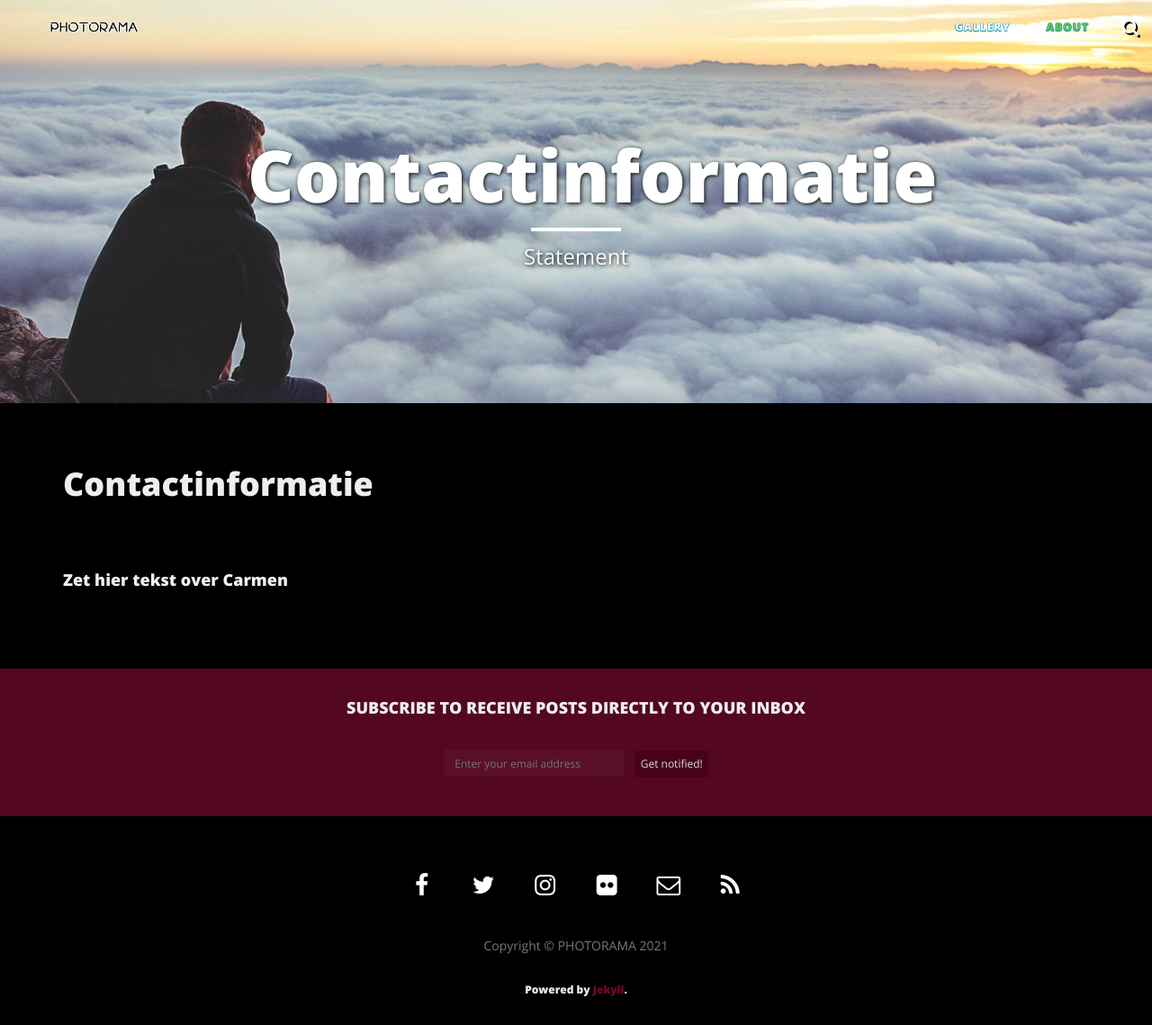
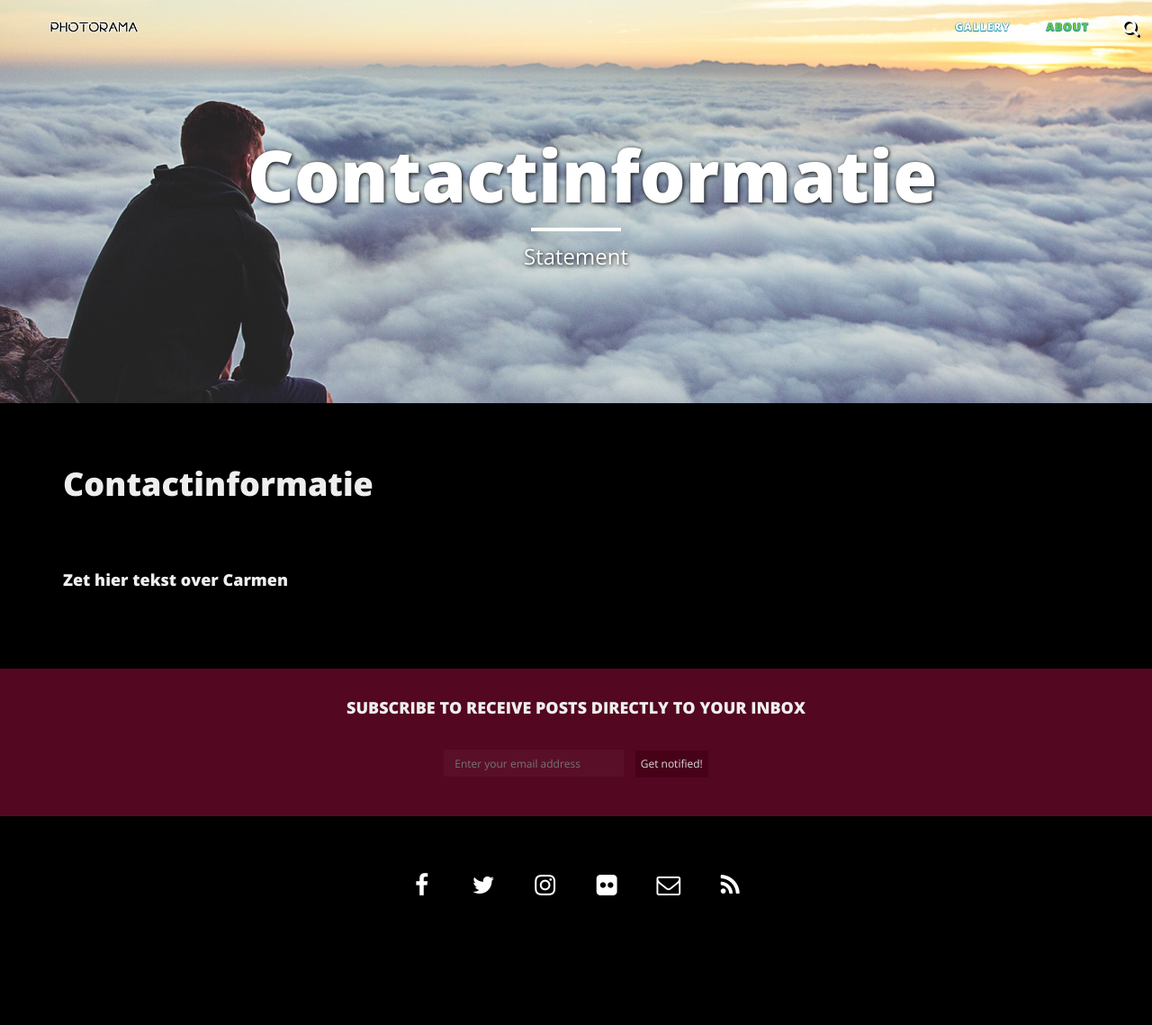
Before and after one commit to Swarly92/CarmenPareras, a Jekyll site: the page built from about/index.html, in a window 1280 px wide. Shown: the whole page at 90% size. Built offline with Jekyll 4.4.1, drawn with Linux system fonts in a browser that asks for light colours; nearby versions of some CDN libraries; after the commit the page ends 1010 px from its top, so only the background shows below that.

Commit message:
Update footer.html

```diff
--- a/_includes/footer.html
+++ b/_includes/footer.html
@@ -63,8 +63,6 @@
                         </a>
                     </li>
                 </ul>
-                <p class="copyright text-muted">Copyright &copy; {{ site.title }} {{ site.time | date: '%Y' }}</p>
-<center><h6><p>Powered by <a href="https://github.com/jekyll/">Jekyll</a>.</p></h6></center>
             </div>
         </div>
     </div>
```
